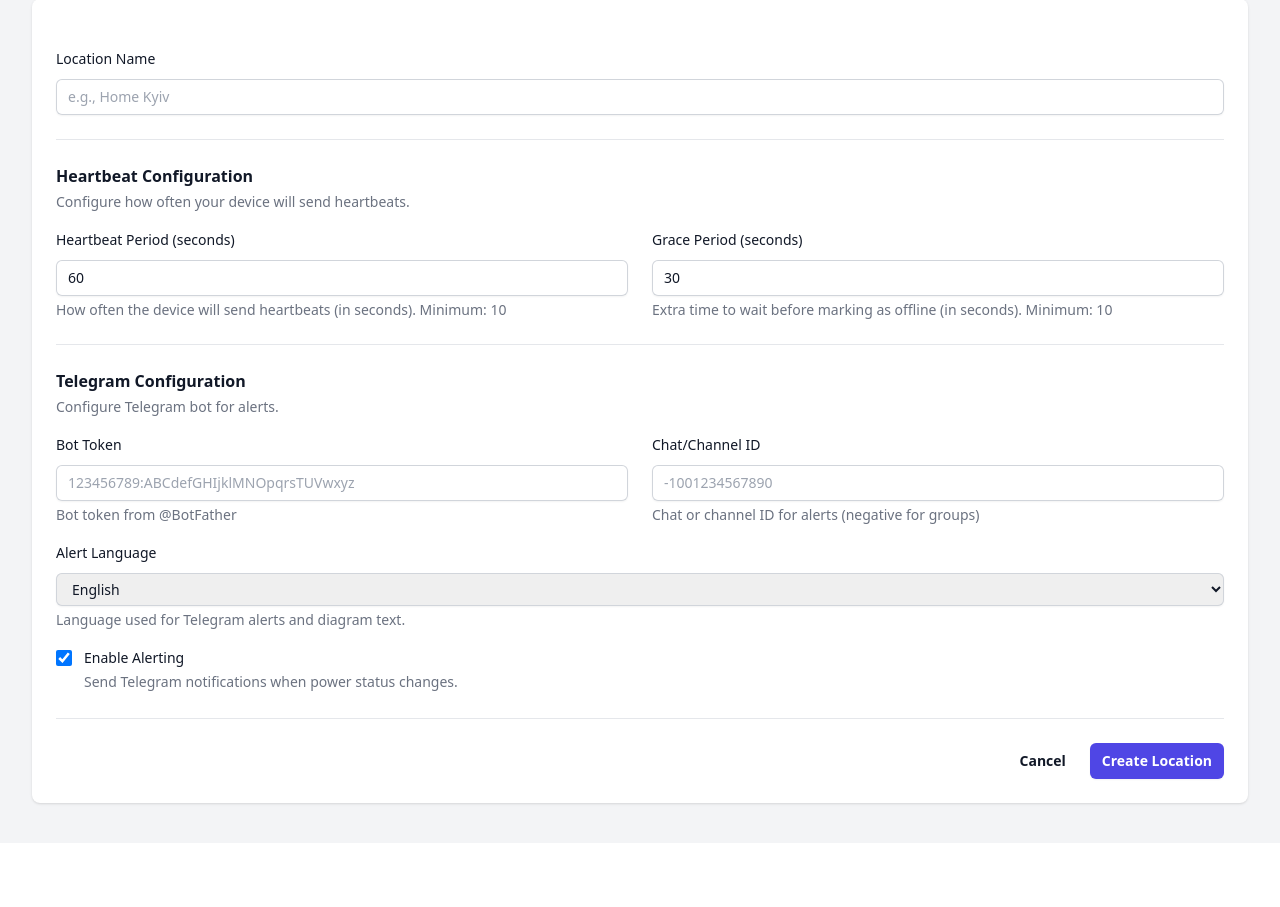
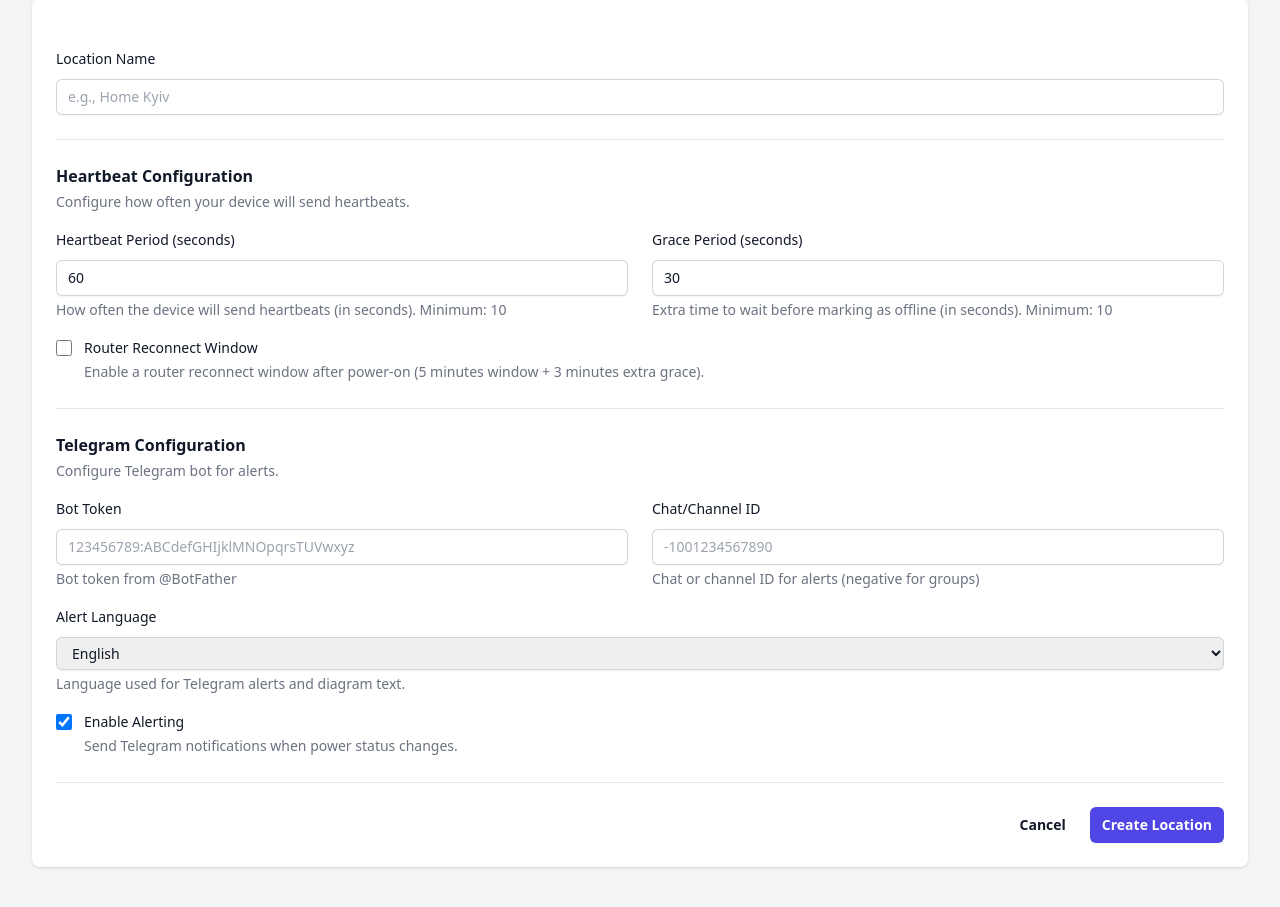
Before and after one commit to anzozulia/power_monitor, a Django app: page /admin/locations/new/ in a window 1280 px wide. Shown: the part 173-1080 px from the top of the page. Before the commit the page ends 980 px from the top, so only its background shows below. Run offline with Django 5.2, Linux system fonts and the light colour scheme; the visitor is signed in with stand-in values (Sample User, id 1); some libraries are stand-ins or nearby versions.

Commit message:
Add router reconnect grace setting.
Introduce a per-location option to extend outage detection when heartbeats stop shortly after power-on, and expose the setting in admin UI.

```diff
--- a/src/admin_panel/forms.py
+++ b/src/admin_panel/forms.py
@@ -23,6 +23,7 @@ class LocationForm(forms.ModelForm):
             'alert_language',
             'alerting_enabled',
             'is_offline_detection_disabled',
+            'is_router_reconnect_window_enabled',
         ]
         widgets = {
             'name': forms.TextInput(attrs={
@@ -54,6 +55,9 @@ class LocationForm(forms.ModelForm):
             'is_offline_detection_disabled': forms.CheckboxInput(attrs={
                 'class': 'h-4 w-4 rounded border-gray-300 text-indigo-600 focus:ring-indigo-600',
             }),
+            'is_router_reconnect_window_enabled': forms.CheckboxInput(attrs={
+                'class': 'h-4 w-4 rounded border-gray-300 text-indigo-600 focus:ring-indigo-600',
+            }),
         }
         help_texts = {
             'heartbeat_period_seconds': 'How often the device will send heartbeats (in seconds). Minimum: 10',
@@ -62,6 +66,10 @@ class LocationForm(forms.ModelForm):
             'telegram_chat_id': 'Chat or channel ID for alerts (negative for groups)',
             'alert_language': 'Language used for Telegram alerts and diagram text.',
             'is_offline_detection_disabled': 'Temporarily disable auto power-off when heartbeats time out.',
+            'is_router_reconnect_window_enabled': (
+                'Enable a router reconnect window after power-on '
+                '(5 minutes window + 3 minutes extra grace).'
+            ),
         }
 
     def clean_heartbeat_period_seconds(self):
--- a/src/admin_panel/templates/admin_panel/locations/form.html
+++ b/src/admin_panel/templates/admin_panel/locations/form.html
@@ -58,6 +58,20 @@
                     {% if form.grace_period_seconds.errors %}
                     <p class="mt-2 text-sm text-red-600">{{ form.grace_period_seconds.errors.0 }}</p>
                     {% endif %}
+                </div>
+            </div>
+
+            <div class="mt-4">
+                <div class="relative flex items-start">
+                    <div class="flex h-6 items-center">
+                        {{ form.is_router_reconnect_window_enabled }}
+                    </div>
+                    <div class="ml-3 text-sm leading-6">
+                        <label for="id_is_router_reconnect_window_enabled" class="font-medium text-gray-900">
+                            Router Reconnect Window
+                        </label>
+                        <p class="text-gray-500">{{ form.is_router_reconnect_window_enabled.help_text }}</p>
+                    </div>
                 </div>
             </div>
         </div>
--- a/src/core/models.py
+++ b/src/core/models.py
@@ -84,6 +84,13 @@ class Location(models.Model):
     is_offline_detection_disabled = models.BooleanField(
         default=False,
         help_text="Disable auto power-off when heartbeat timeout exceeds grace period.",
+    )
+    is_router_reconnect_window_enabled = models.BooleanField(
+        default=False,
+        help_text=(
+            "Enable a router reconnect window after power-on "
+            "(5 minutes window + 3 minutes extra grace)."
+        ),
     )
 
     # Timestamps
```
Also changed, not shown: src/admin_panel/templates/admin_panel/locations/detail.html (+10 -0 lines), src/monitoring/services.py (+28 -1 lines), src/core/migrations/0004_location_router_reconnect_window_enabled.py (added).
